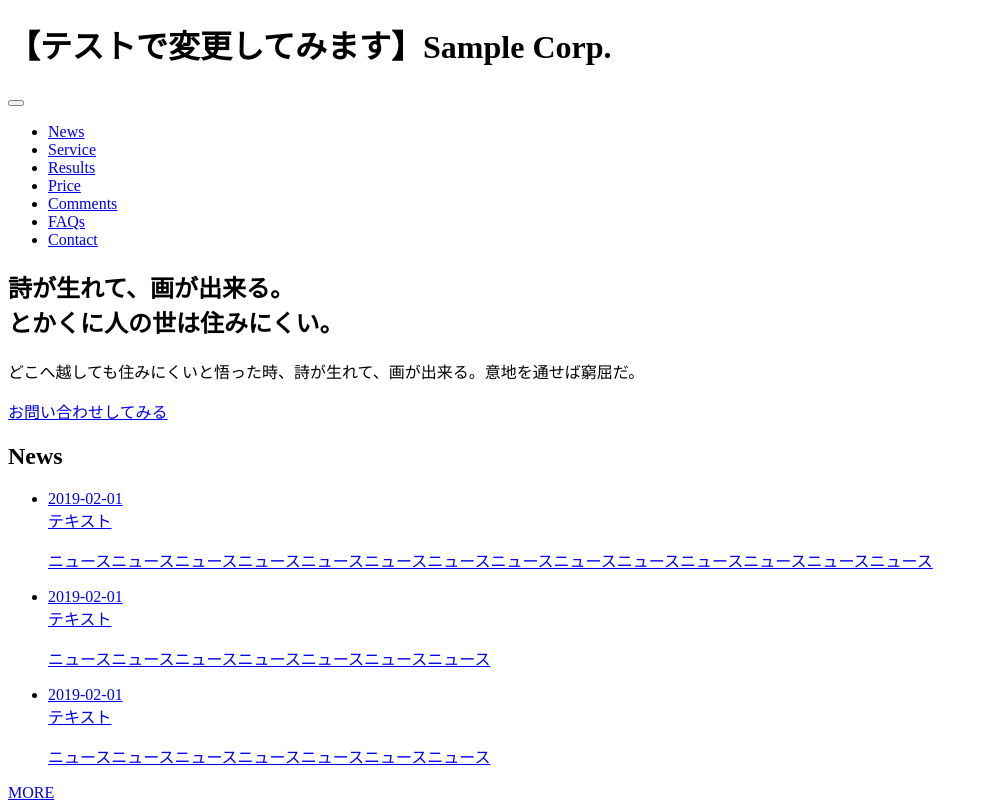
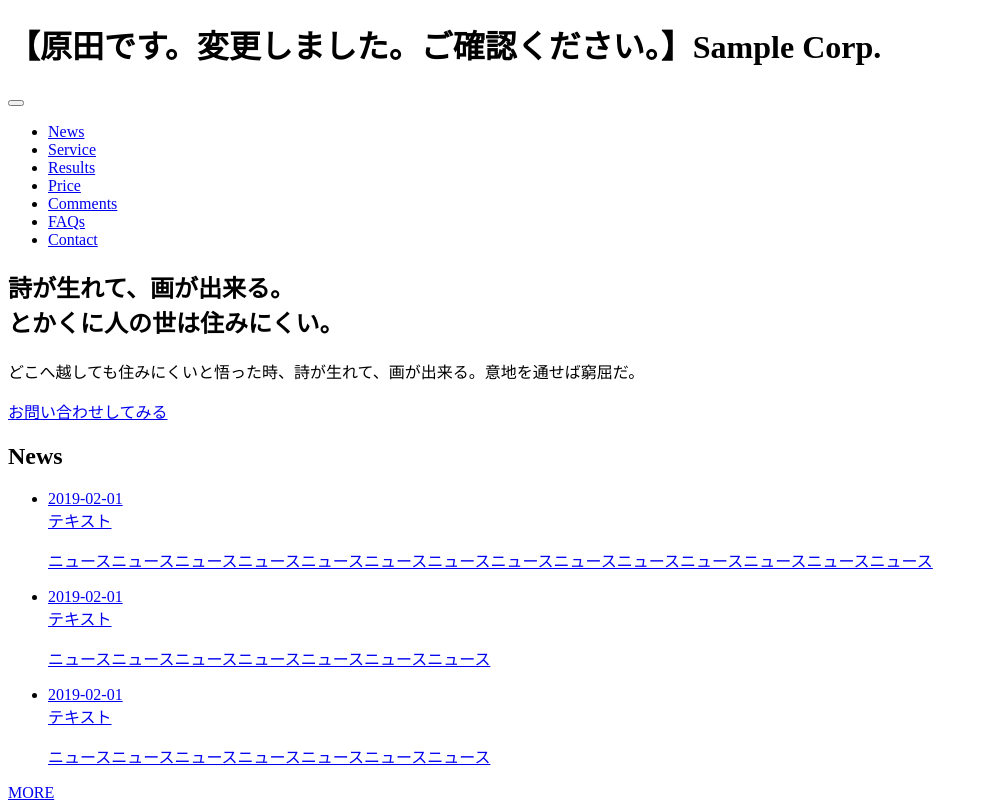
Before and after one commit to Shinobu0531/test_kc, a plain HTML site: page index.html in a window 1280 px wide. Shown: the top 804 px of the page, without its empty margins (0-986 px from the left). Drawn offline with nearby package versions, Linux system fonts and the light colour scheme; files whose address does not match are found by name.

Commit message:
一番上の文章を変更しました。ご確認ください。

```diff
--- a/index.html
+++ b/index.html
@@ -16,7 +16,7 @@
 <body>
   <div class="wrapper">
     <header id="js-header" class="header">
-      <h1 class="header-ttl">【テストで変更してみます】Sample Corp.</h1>
+      <h1 class="header-ttl">【原田です。変更しました。ご確認ください。】Sample Corp.</h1>
       <nav class="header-nav">
         <button id="js-toggle" class="header-burger" aria-label="menu">
           <span class="header-burgerInline"></span>
```
